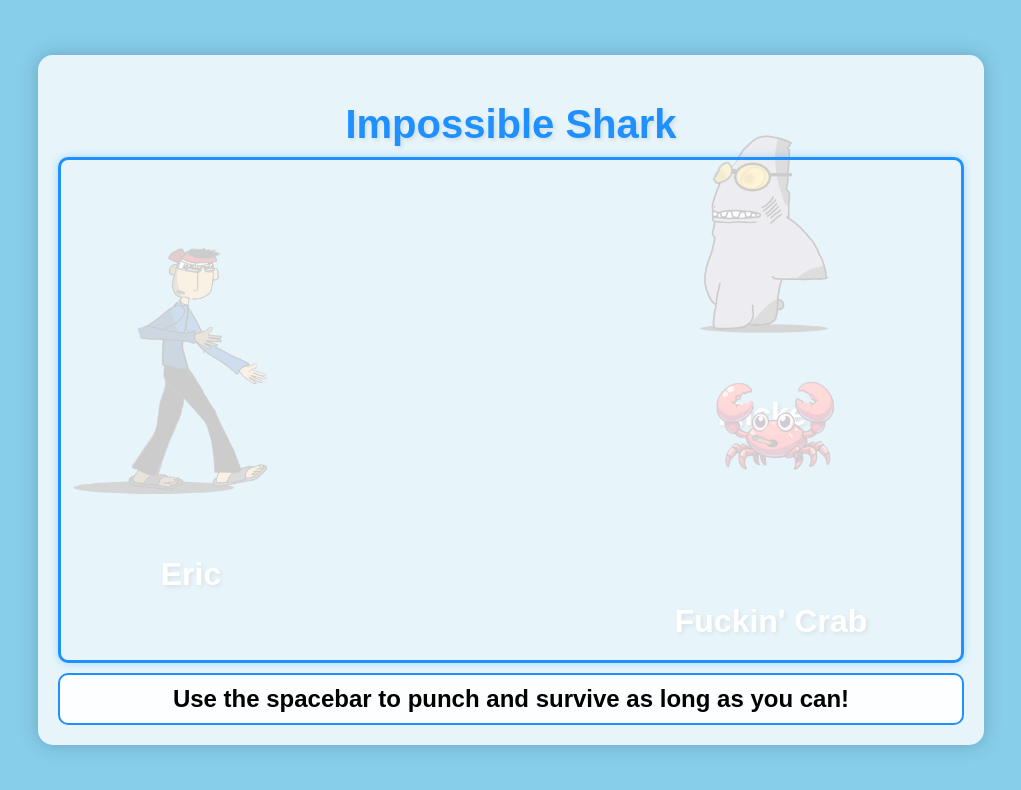
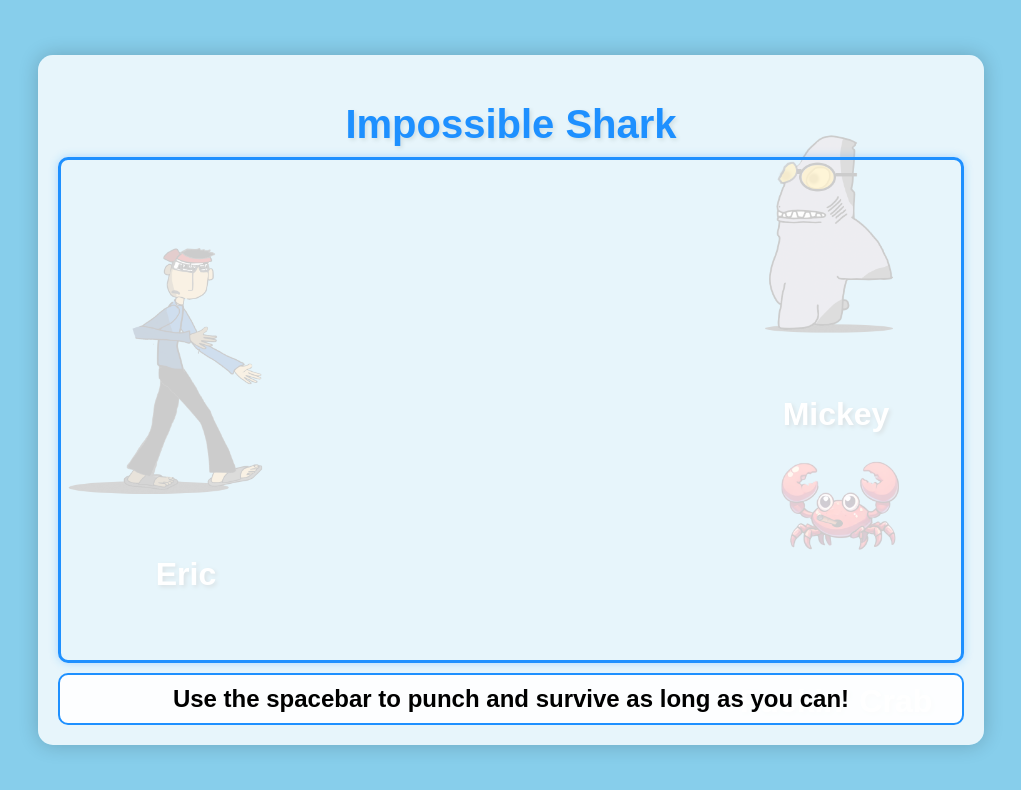
Before and after one commit to FotiosMpouris/ImpossibleShark2, a plain HTML site: page index.html in a window 1280 px wide. Shown: the whole page, without its empty margins (129-1150 px from the left). Drawn offline with Linux system fonts and the light colour scheme.

Commit message:
Update index.html

```diff
--- a/index.html
+++ b/index.html
@@ -76,18 +76,18 @@
             text-shadow: 2px 2px 4px rgba(0, 0, 0, 0.5);
         }
         #eric-profile {
-            left: 20px;
+            left: 15px;
             top: 50%;
             transform: translateY(-50%);
         }
         #mickey-profile {
-            right: 80px;
+            right: 15px;
             top: 30%;
             transform: translateY(-50%);
         }
         #crab-profile {
-            right: 80px;
-            bottom: 20%;
+            right: 15px;
+            bottom: 10%;
         }
         @media (max-height: 600px) {
             .game-container {
```
